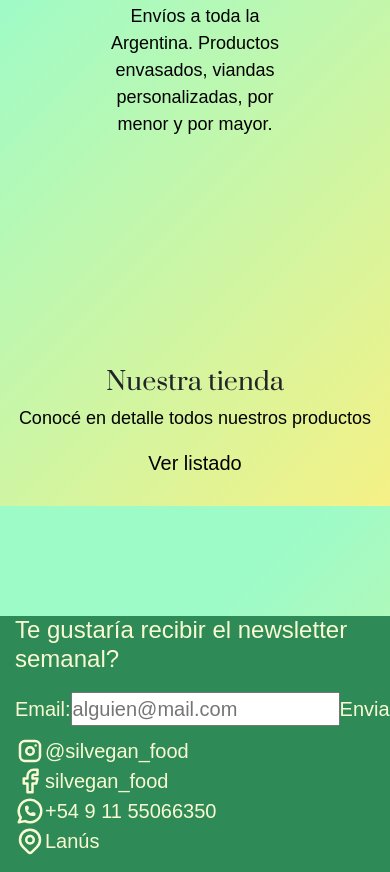
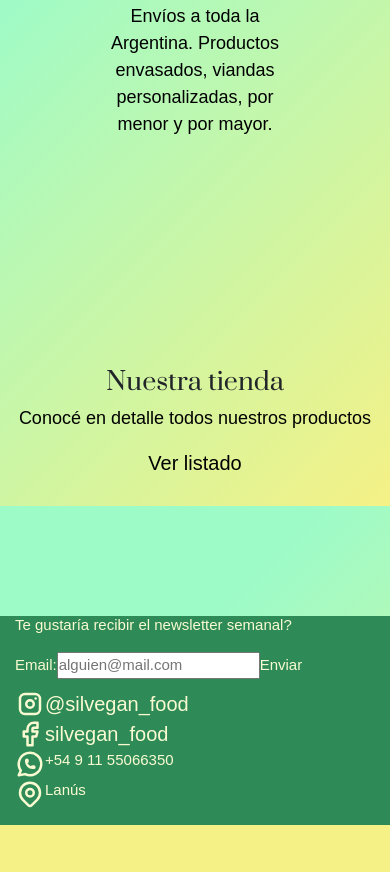
Before and after one commit to lmelero99/ProyectoCoder, a website: page index.html in a window 390 px wide. Shown: the part 2026-2898 px from the top of the page. After the commit the page ends 2851 px from the top, so only its background shows below. Drawn offline with nearby package versions, Linux system fonts and the light colour scheme; a web font is replaced by a local one.

Commit message:
footer font size

```diff
--- a/scss/styles.scss
+++ b/scss/styles.scss
@@ -1688,7 +1688,10 @@ form {
             justify-content: center;
             width: 120vh;
 
-            label, input, textarea, div {
+            label,
+            input,
+            textarea,
+            div {
                 width: 100%;
             }
         }
@@ -1752,6 +1755,26 @@ form {
         justify-content: space-between;
         margin: 0;
         padding: 0;
+
+        .newsletter {
+            h4 {
+                font-size: 15px;
+            }
+
+            .formNewsletter {
+
+                label,
+                input {
+                    font-size: 15px;
+                }
+            }
+        }
+
+        .redesSociales {
+            ul {
+                font-size: 15px;
+            }
+        }
     }
 
 
```
Also changed, not shown: css/styles.css.
